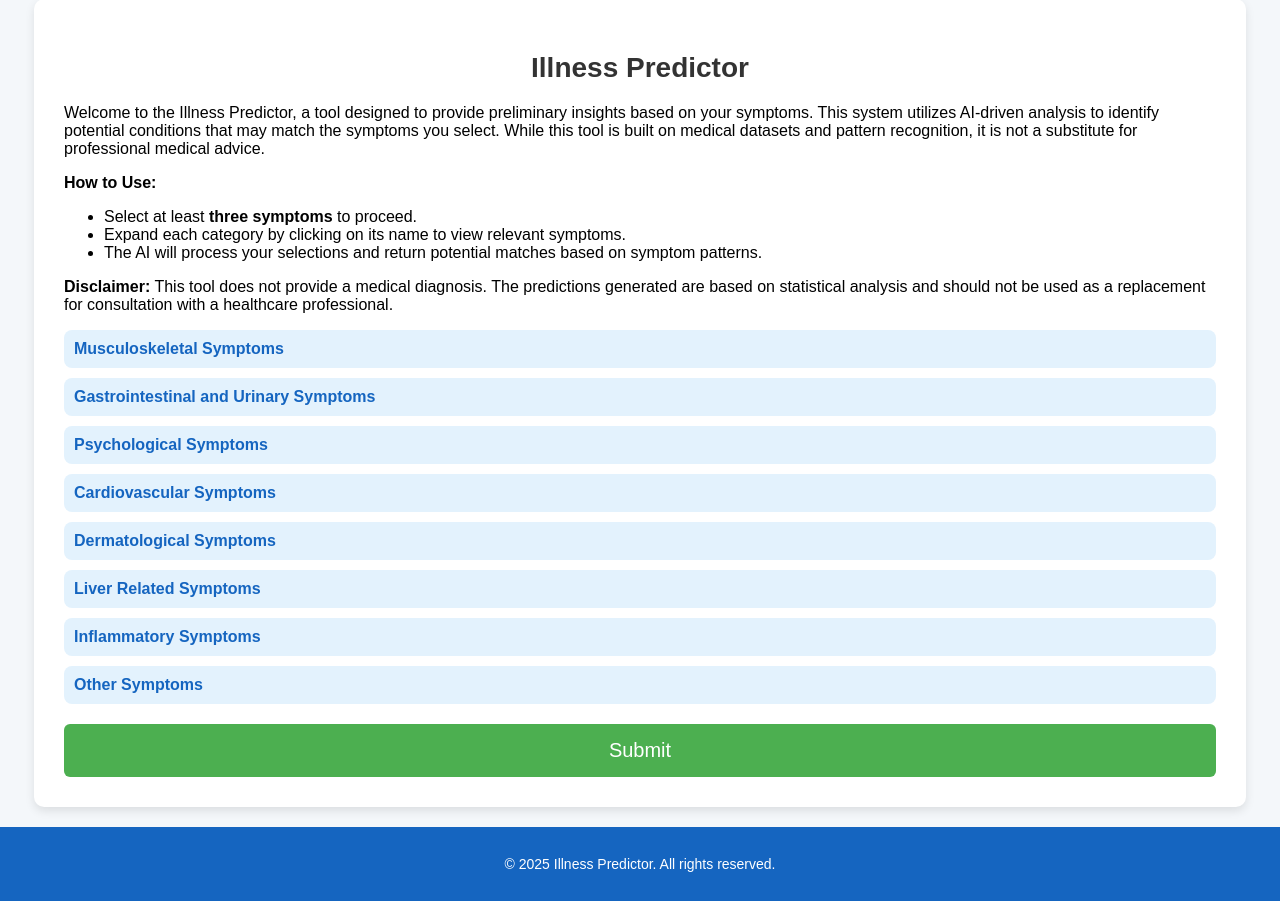
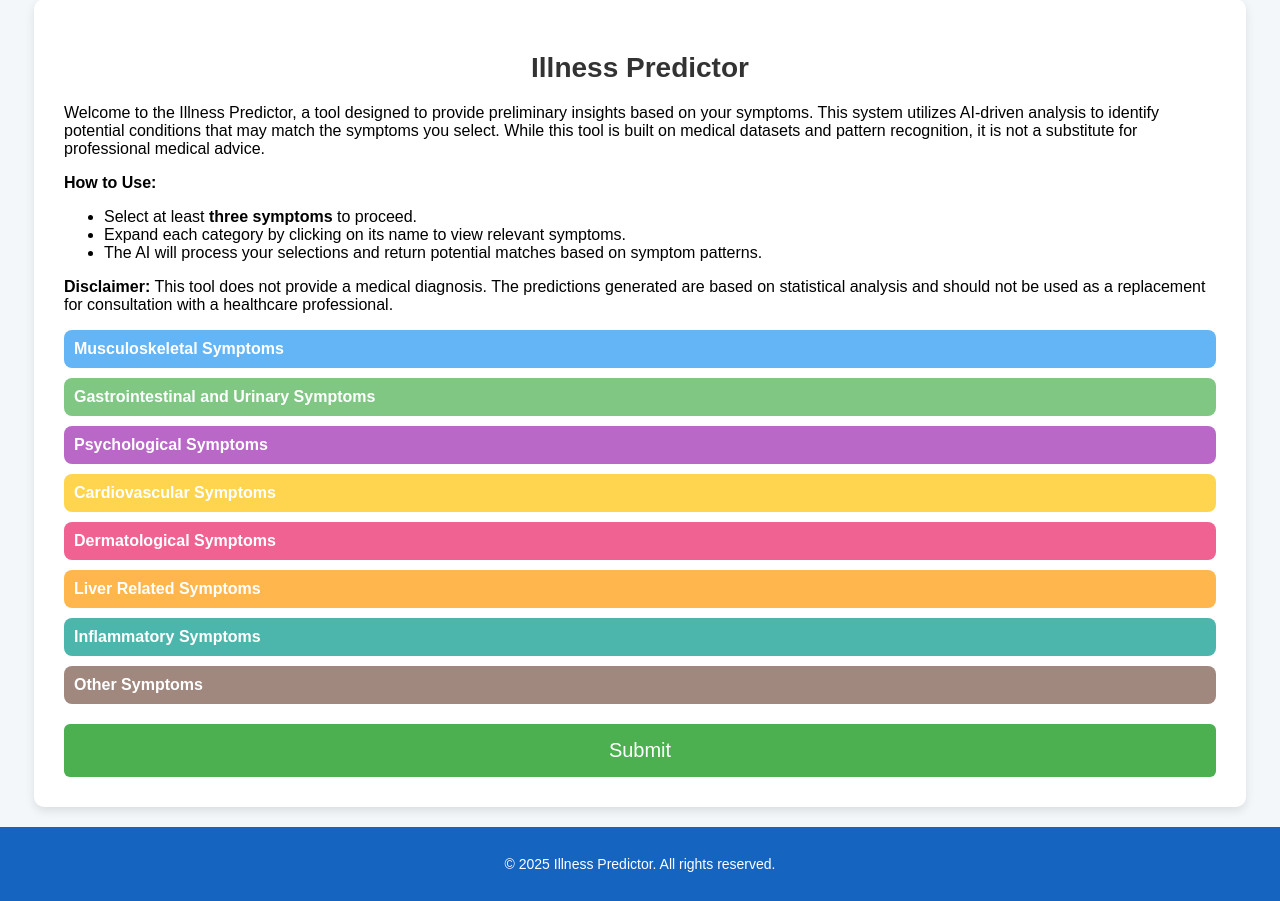
Before and after one commit to celkiboi/illness_predictor, a Django app: page / in a window 1280 px wide. Shown: the part 41-942 px from the top of the page. Run offline with Django 4.2, Linux system fonts and the light colour scheme.

Commit message:
Change symptom group colors

```diff
--- a/illness_predictor/templates/illness_form.html
+++ b/illness_predictor/templates/illness_form.html
@@ -21,7 +21,7 @@
         {% csrf_token %}
 
         <!-- Musculoskeletal Symptoms -->
-        <div class="category" onclick="toggleCategory('musculoskeletal')">Musculoskeletal Symptoms</div>
+        <div class="category category-musculoskeletal" onclick="toggleCategory('musculoskeletal')">Musculoskeletal Symptoms</div>
         <div id="musculoskeletal" class="symptom-list">
             <div class="symptom-grid">
                 {% for symptom in musculoskeletal %}
@@ -31,7 +31,7 @@
         </div>
 
         <!-- Gastrointestinal and Urinary Symptoms -->
-        <div class="category" onclick="toggleCategory('gastrointestinal')">Gastrointestinal and Urinary Symptoms</div>
+        <div class="category category-gastrointestinal" onclick="toggleCategory('gastrointestinal')">Gastrointestinal and Urinary Symptoms</div>
         <div id="gastrointestinal" class="symptom-list">
             <div class="symptom-grid">
                 {% for symptom in gastrointestinal %}
@@ -41,7 +41,7 @@
         </div>
 
         <!-- Psychological Symptoms -->
-        <div class="category" onclick="toggleCategory('psychological')">Psychological Symptoms</div>
+        <div class="category category-psychological" onclick="toggleCategory('psychological')">Psychological Symptoms</div>
         <div id="psychological" class="symptom-list">
             <div class="symptom-grid">
                 {% for symptom in psychological %}
@@ -51,7 +51,7 @@
         </div>
 
         <!-- Cardiovascular Symptoms -->
-        <div class="category" onclick="toggleCategory('cardiovascular')">Cardiovascular Symptoms</div>
+        <div class="category category-cardiovascular" onclick="toggleCategory('cardiovascular')">Cardiovascular Symptoms</div>
         <div id="cardiovascular" class="symptom-list">
             <div class="symptom-grid">
                 {% for symptom in cardiovascular %}
@@ -61,7 +61,7 @@
         </div>
 
         <!-- Dermatological Symptoms -->
-        <div class="category" onclick="toggleCategory('dermatological')">Dermatological Symptoms</div>
+        <div class="category category-dermatological" onclick="toggleCategory('dermatological')">Dermatological Symptoms</div>
         <div id="dermatological" class="symptom-list">
             <div class="symptom-grid">
                 {% for symptom in dermatological %}
@@ -71,7 +71,7 @@
         </div>
 
         <!-- Liver Related Symptoms -->
-        <div class="category" onclick="toggleCategory('liver')">Liver Related Symptoms</div>
+        <div class="category category-liver" onclick="toggleCategory('liver')">Liver Related Symptoms</div>
         <div id="liver" class="symptom-list">
             <div class="symptom-grid">
                 {% for symptom in liver %}
@@ -81,7 +81,7 @@
         </div>
 
         <!-- Inflammatory Symptoms -->
-        <div class="category" onclick="toggleCategory('inflammatory')">Inflammatory Symptoms</div>
+        <div class="category category-inflammatory" onclick="toggleCategory('inflammatory')">Inflammatory Symptoms</div>
         <div id="inflammatory" class="symptom-list">
             <div class="symptom-grid">
                 {% for symptom in inflammatory %}
@@ -91,7 +91,7 @@
         </div>
 
         <!-- Other Symptoms -->
-        <div class="category" onclick="toggleCategory('other')">Other Symptoms</div>
+        <div class="category category-other" onclick="toggleCategory('other')">Other Symptoms</div>
         <div id="other" class="symptom-list">
             <div class="symptom-grid">
                 {% for symptom in other %}
--- a/static/css/style.css
+++ b/static/css/style.css
@@ -44,25 +44,96 @@ h2 {
 
 /* Symptom Categories */
 .category {
-    background-color: #e3f2fd;
     padding: 10px;
     border-radius: 8px;
     cursor: pointer;
     font-weight: bold;
     margin-top: 10px;
-    color: #1565c0;
+    color: white; /* Changed text color to white */
 }
 
 .category:hover {
-    background-color: #bbfbc5;
+    opacity: 0.85;
+}
+
+/* Assign darker colors to each symptom group */
+.category-musculoskeletal {
+    background-color: #64B5F6; /* Medium Blue */
+}
+
+.category-gastrointestinal {
+    background-color: #81C784; /* Medium Green */
+}
+
+.category-psychological {
+    background-color: #BA68C8; /* Medium Purple */
+}
+
+.category-cardiovascular {
+    background-color: #FFD54F; /* Medium Amber */
+}
+
+.category-dermatological {
+    background-color: #F06292; /* Medium Pink */
+}
+
+.category-liver {
+    background-color: #FFB74D; /* Medium Orange */
+}
+
+.category-inflammatory {
+    background-color: #4DB6AC; /* Medium Teal */
+}
+
+.category-other {
+    background-color: #A1887F; /* Medium Brown */
+}
+
+/* Hover effect matching the category color */
+.category-musculoskeletal:hover,
+#musculoskeletal {
+    background-color: #64B5F6;
+}
+
+.category-gastrointestinal:hover,
+#gastrointestinal {
+    background-color: #81C784;
+}
+
+.category-psychological:hover,
+#psychological {
+    background-color: #BA68C8;
+}
+
+.category-cardiovascular:hover,
+#cardiovascular {
+    background-color: #FFD54F;
+}
+
+.category-dermatological:hover,
+#dermatological {
+    background-color: #F06292;
+}
+
+.category-liver:hover,
+#liver {
+    background-color: #FFB74D;
+}
+
+.category-inflammatory:hover,
+#inflammatory {
+    background-color: #4DB6AC;
+}
+
+.category-other:hover,
+#other {
+    background-color: #A1887F;
 }
 
 /* Collapsible sections */
 .symptom-list {
     display: none;
     padding: 10px;
-    background-color: white;
-    border-left: 4px solid #1565c0;
     margin-bottom: 10px;
 }
 
@@ -175,7 +246,6 @@ tr:hover {
     }
 }
 
-
 .predict-btn {
     background-color: #e90c0c;
     color: white;
```
